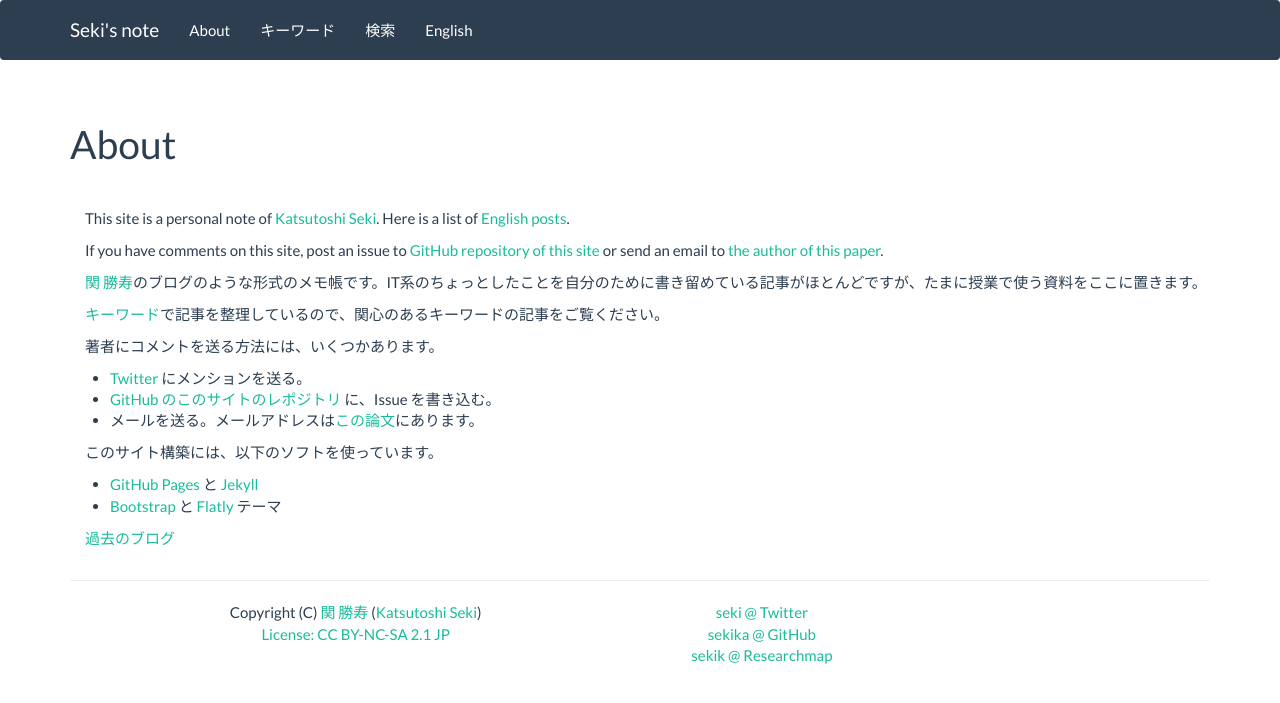
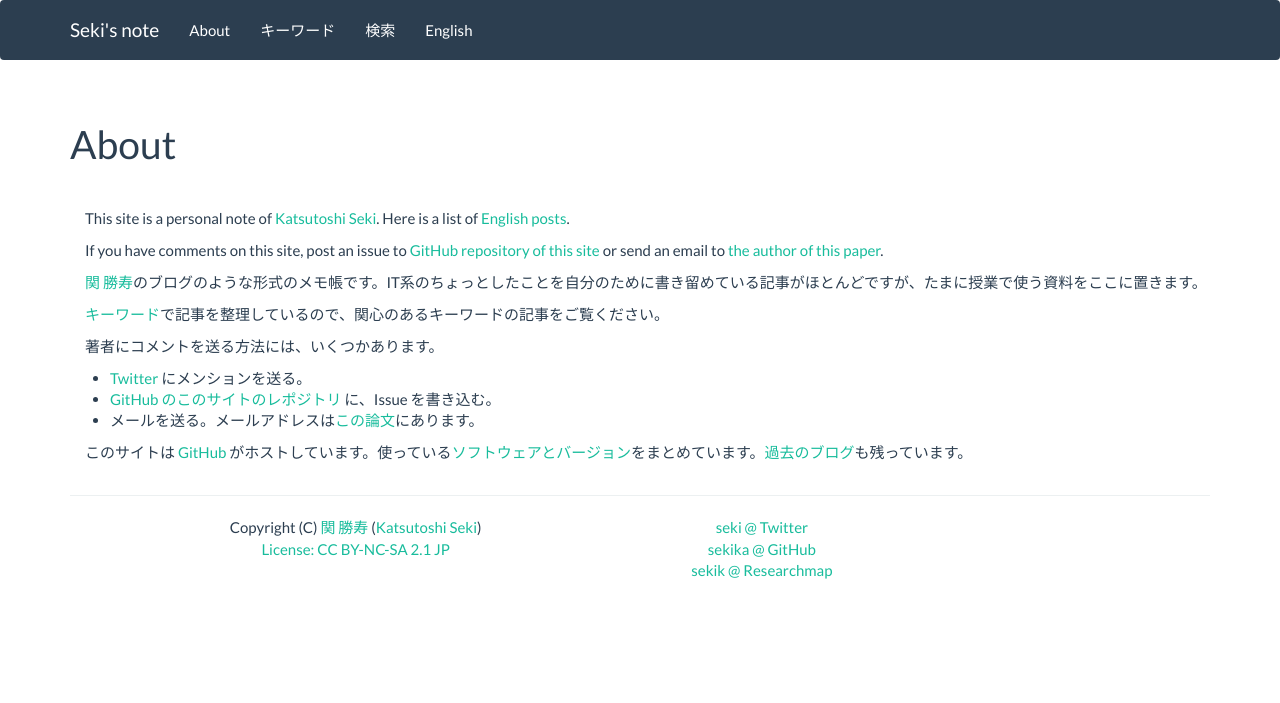
Before and after one commit to sekika/sekika.github.io, a Jekyll site: the page built from about.md, in a window 1280 px wide. Shown: the top 703 px of the page. Built offline with Jekyll 4.4.1, drawn with Linux system fonts in a browser that asks for light colours; nearby versions of some CDN libraries.

Commit message:
ソフトウェアとバージョン

```diff
--- a/about.md
+++ b/about.md
@@ -20,10 +20,4 @@ If you have comments on this site, post an issue to <a href="https://github.com/
 <li>メールを送る。メールアドレスは<a href="http://www.sciencedirect.com/science/article/pii/S0016706115000622">この論文</a>にあります。</li>
 </ul>
 
-このサイト構築には、以下のソフトを使っています。
-<ul>
-<li><a href="https://pages.github.com/">GitHub Pages</a> と <a href="http://jekyllrb.com/">Jekyll</a></li>
-<li><a href="http://builtwithbootstrap.com/">Bootstrap</a> と <a href="http://bootswatch.com/flatly/">Flatly</a> テーマ</li>
-</ul>
-
-[過去のブログ]({% post_url 2015-10-11-old-blog %})
+このサイトは [GitHub](https://github.com/) がホストしています。使っている[ソフトウェアとバージョン]({% post_url 2017-05-02-version %})をまとめています。[過去のブログ]({% post_url 2015-10-11-old-blog %})も残っています。
```
